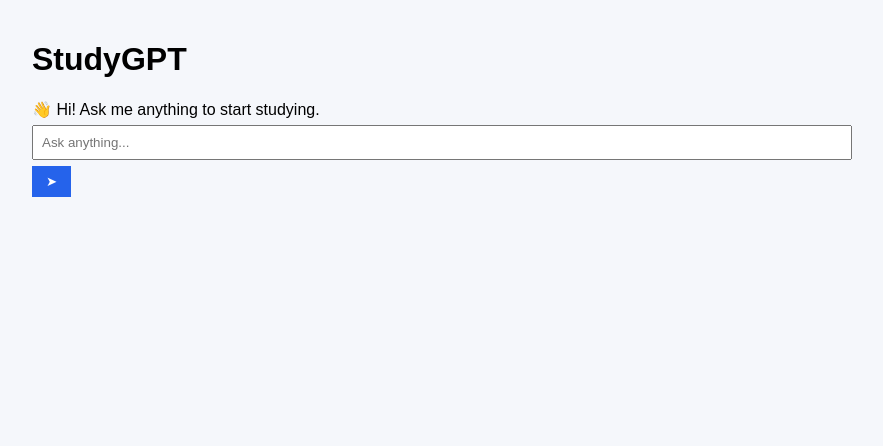
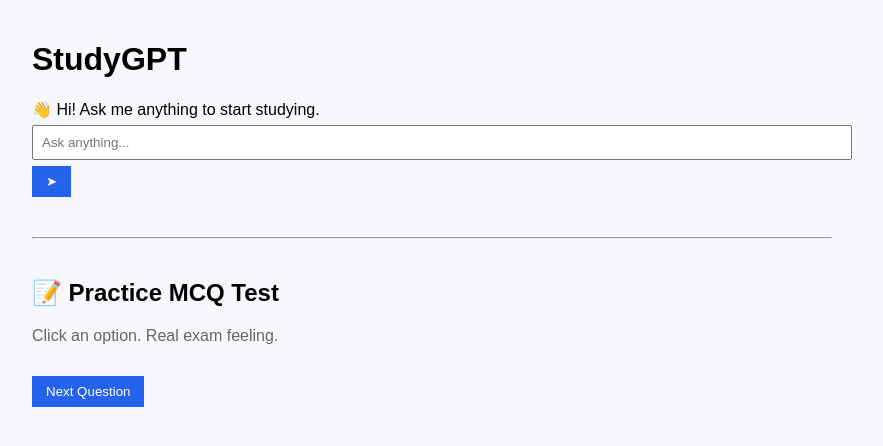
Before and after one commit to Tarunmaker/StudyGPT, a Flask app: page / in a window 1280 px wide. Shown: the top 446 px of the page, without its empty margins (208-1091 px from the left). Run offline with Flask 3, Linux system fonts and the light colour scheme.

Commit message:
Update index.html

```diff
--- a/templates/index.html
+++ b/templates/index.html
@@ -24,6 +24,16 @@
     <input id="question" placeholder="Ask anything..." />
     <button onclick="askAI()">➤</button>
   </footer>
+<hr style="margin:40px 0">
+
+<h2>📝 Practice MCQ Test</h2>
+<p style="color:#666">Click an option. Real exam feeling.</p>
+
+<div id="quiz-box"></div>
+
+<button onclick="nextQuestion()" style="margin-top:15px">Next Question</button>
+
+<p id="score-box" style="margin-top:10px;font-weight:bold"></p>
 
   <script src="/static/script.js"></script>
 </body>
```
